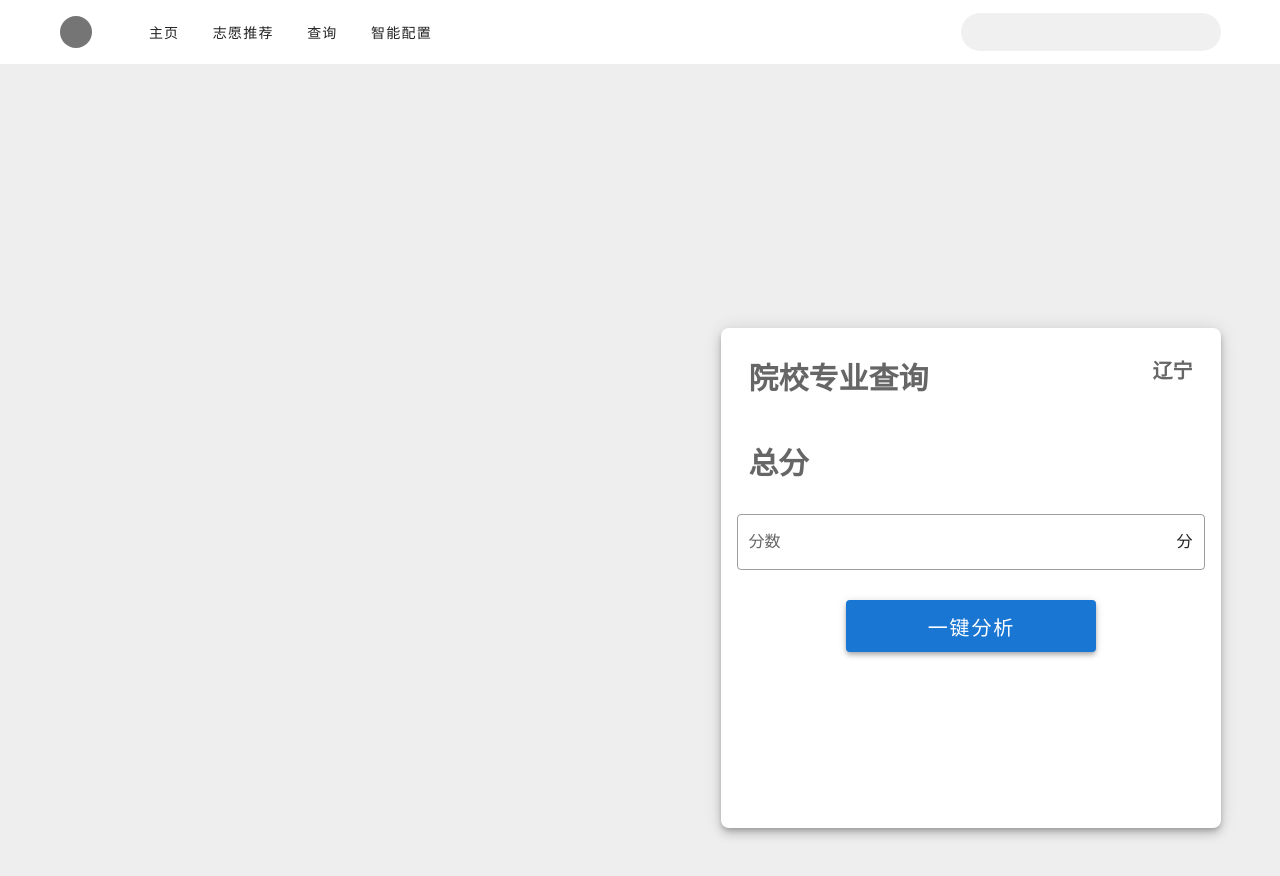
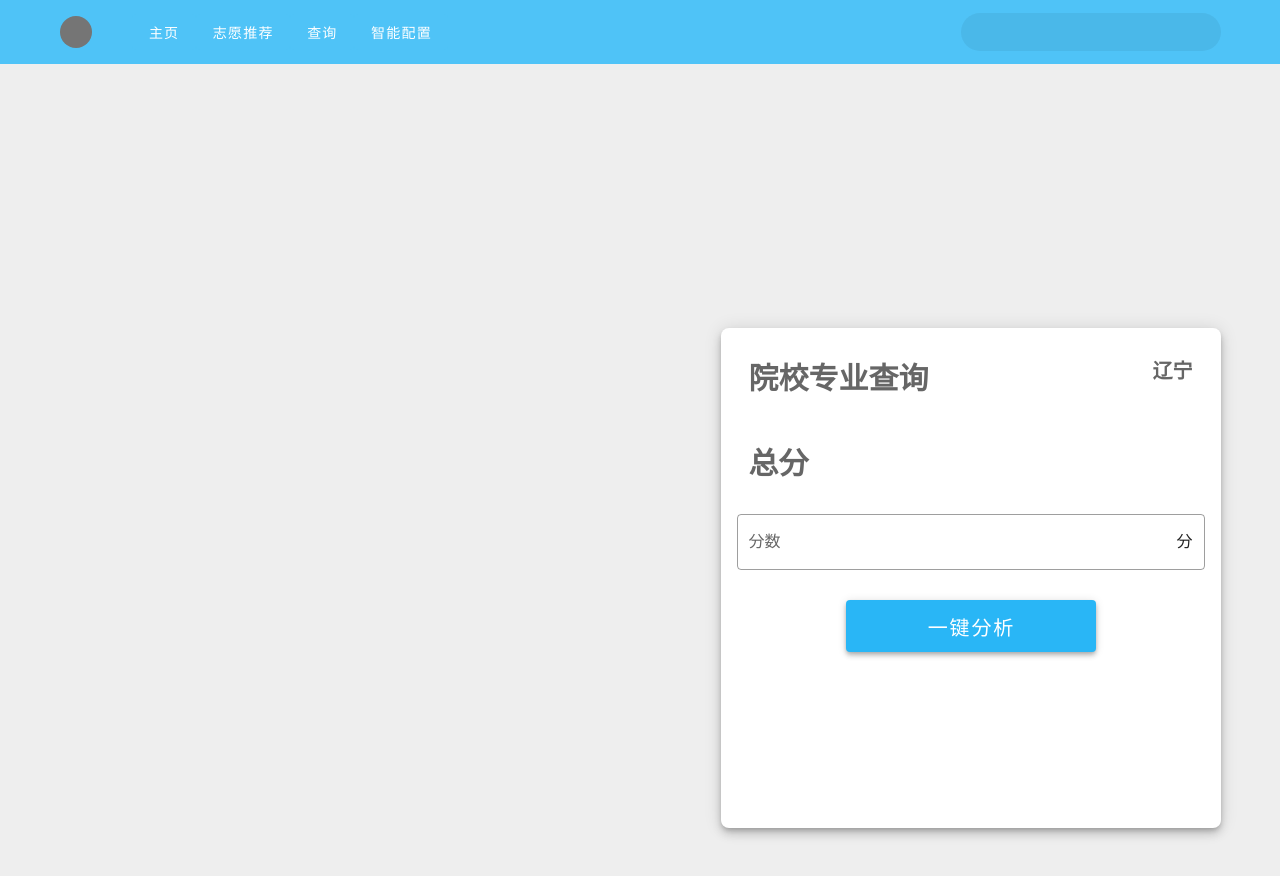
Before and after one commit to xiayeyufei/gkproject, a Vue app: page /#/page in a window 1280 px wide. Shown: the top 876 px of the page. Built offline with nearby package versions, Linux system fonts and the light colour scheme.

Commit message:
创建模板

```diff
--- a/src/components/HelloWorld.vue
+++ b/src/components/HelloWorld.vue
@@ -2,8 +2,9 @@
   <v-app id="inspire">
     <v-app-bar
             app
-            color="white"
+            color="light-blue lighten-2"
             flat
+
     >
       <v-container class="py-0 fill-height">
         <v-avatar
@@ -11,7 +12,14 @@
                 color="grey darken-1"
                 size="32"
         ></v-avatar>
-
+        <v-btn class="light-blue lighten-2" style="color: white"
+               elevation=0
+               v-bind="attrs"
+               v-on="on"
+               @click="$router.push(link.url)"
+        >
+          主页
+        </v-btn>
         <v-menu
                 class="d-flex justify-start mb-6 "
                 offset-y
@@ -19,17 +27,16 @@
                 v-for="link in links"
                 :key="link"
 
-
         >
           <template v-slot:activator="{ on, attrs }" >
-            <v-btn class="white"
+            <v-btn class="light-blue lighten-2" style="color: white"
                    elevation=0
                    v-bind="attrs"
                    v-on="on"
                    @click="$router.push(link.url)"
-
             >
               {{link.title}}
+              <i class="el-icon-caret-bottom"></i>
             </v-btn>
           </template>
 
@@ -38,6 +45,7 @@
             <v-list-item
                     v-for="subitem in link.data"
                     :key="subitem.title"
+
             >
               <v-list-item-title>{{subitem.title}}</v-list-item-title>
             </v-list-item>
@@ -68,30 +76,22 @@
 <script>
   export default {
     data: () => ({
-      links: [{title:'主页',
-        url:'/page',
-        data:[
-          { title: 'Csdfack Me' },
-          { title: 'Casdf Me' },
-          { title: 'Clidf asdf2' },
-        ]},
+      links: [
         {title:'志愿推荐',url:'/page',
           data:[
-            { title: 'Csdqw234353Me' },
-            { title: 'Casd2342134e' },
+            { title: '院校优先' },
+            { title: '专业优先' },
           ]},
         {title:'查询',url:'/page',
           data:[
-            { title: '上当了发哈沙雕番Me' },
-            { title: 'C阿瑟地方34e' },
+            { title: '查学校' },
+            { title: '查专业' },
           ]},
         {title:'智能配置',url:'/page',
           data:[
-            { title: '上当了发哈沙雕番Me' },
-            { title: 'C阿瑟地方34e' },
-            { title: 'C阿瑟地方34e' },
-            { title: 'C阿瑟地方34e' },
-            { title: 'C阿瑟地方34e' },
+            { title: '个性化筛选' },
+            { title: '智能查询' },
+
           ]},
       ],
     }),
--- a/src/components/page.vue
+++ b/src/components/page.vue
@@ -38,7 +38,7 @@
                             </v-row>
                             <br>
                             <v-row >
-                                <v-btn  class="pa-md-4 mx-lg-auto" color="primary" elevation="4" x-large width="250px" style="font-size: 20px;">
+                                <v-btn  class="pa-md-4 mx-lg-auto" color="light-blue lighten-1" elevation="4" x-large width="250px" style="font-size: 20px;color:white">
                                     一键分析
                                 </v-btn>
                             </v-row>
```
